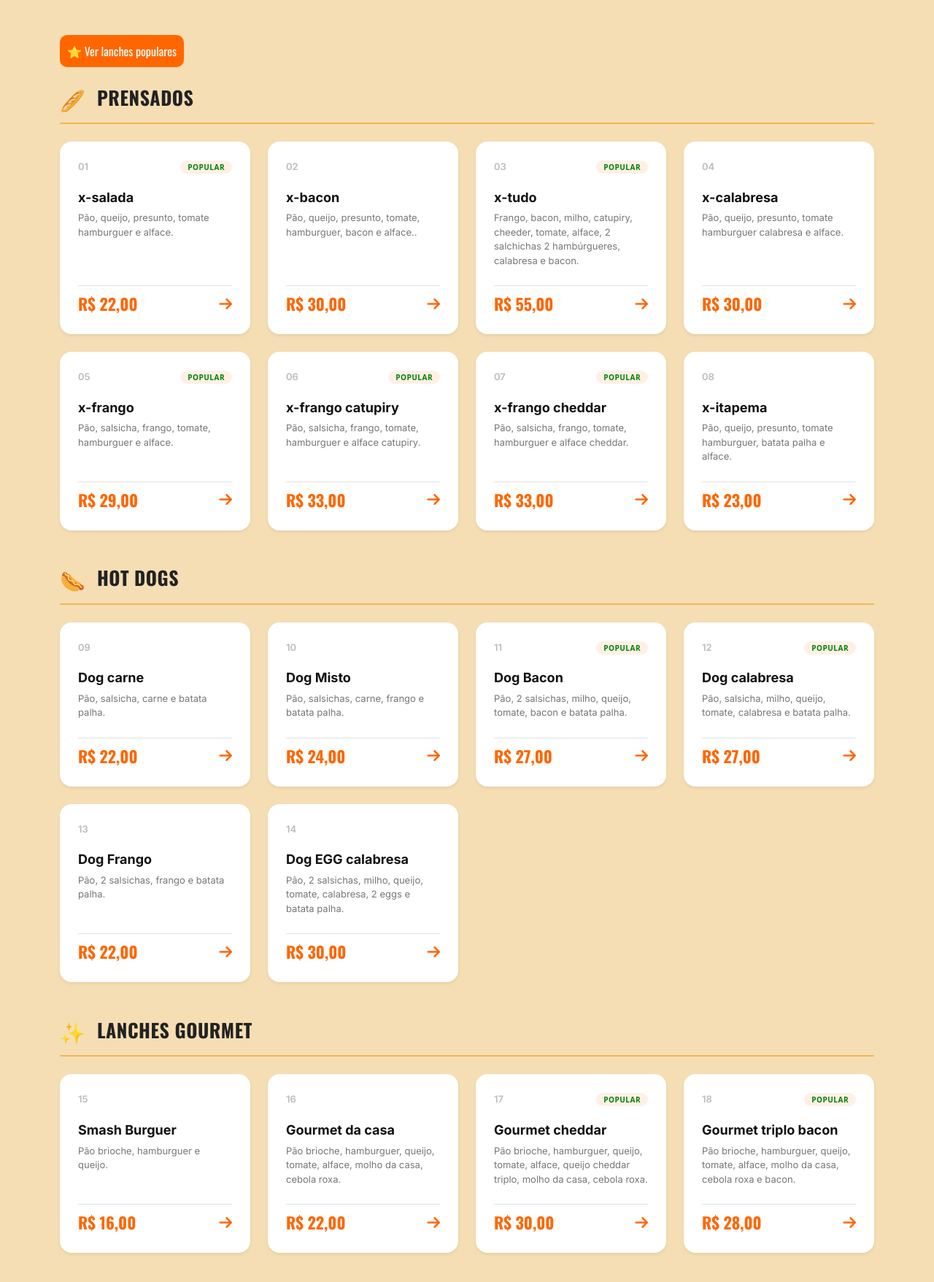
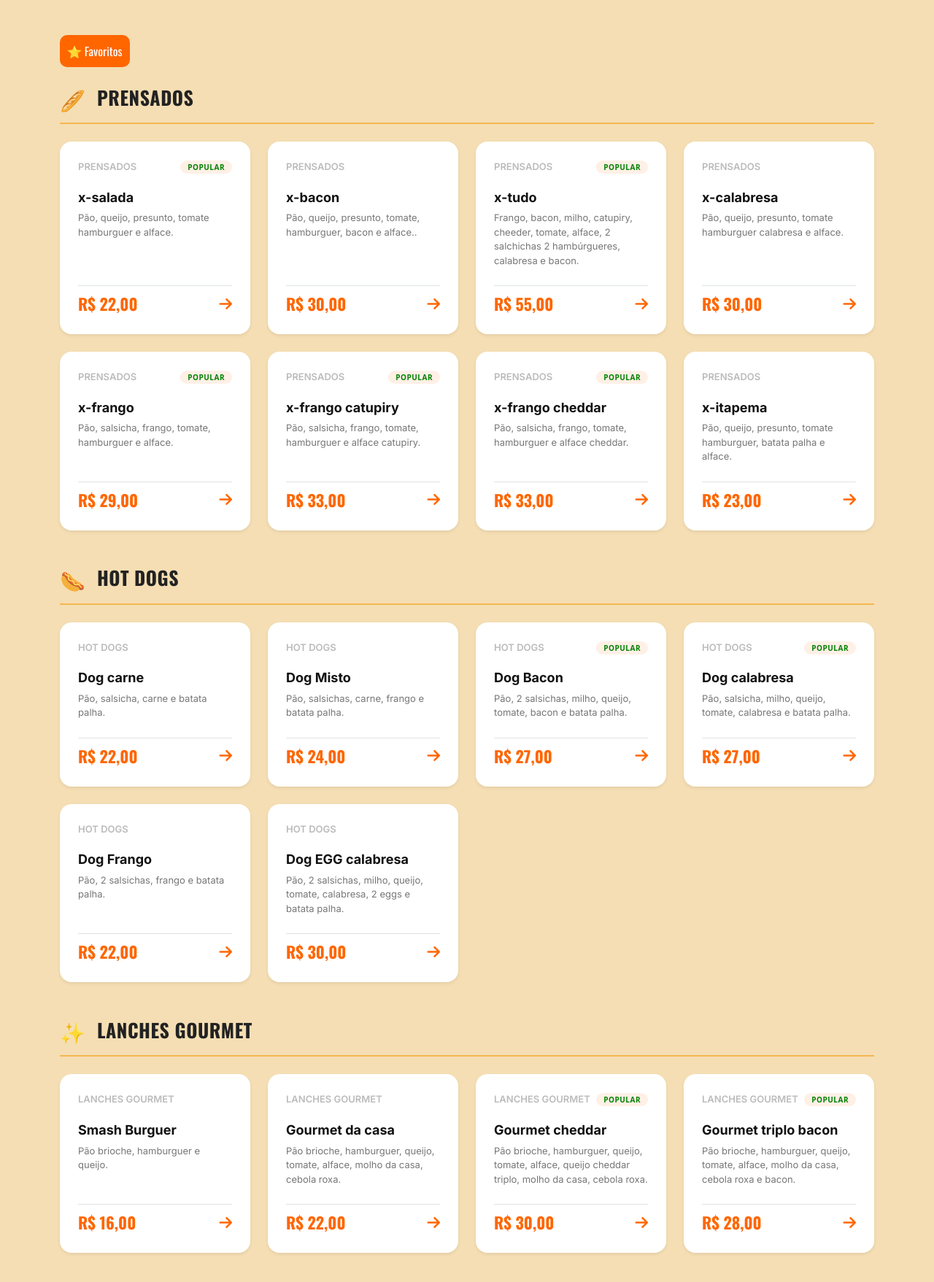
Before and after one commit to lucasamadio-debug/Projeto2modulo, a PHP site: page /cardapio in a window 1280 px wide. Shown: the part 134-1891 px from the top of the page at 73% size. Run offline with PHP 8.4, Linux system fonts and the light colour scheme; data comes from the database, SQL or seed files in the repository.

Commit message:
finalizado

```diff
--- a/include/coneçao.php
+++ b/include/coneçao.php
@@ -1,8 +1,8 @@
 <?php
-$servername = "127.0.0.1";  // como está tudo na mesma máquina por enquanto
-$username = "root";
-$password = "";              // deixe vazio se não colocou senha no XAMPP
-$dbname = "thiagolanche";
+$servername = "192.168.56.101";  // como está tudo na mesma máquina por enquanto
+$username = "lucas";
+$password = "luna2803";              // deixe vazio se não colocou senha no XAMPP
+$dbname = "thiago lanches";
 
 $conn = new mysqli($servername, $username, $password, $dbname);
 
--- a/index.php
+++ b/index.php
@@ -65,17 +65,10 @@ if (isset($_GET["param"])) {
         <!-- Carrossel de Lanches -->
         <div id="carrosselLanches" class="carousel slide" data-bs-ride="carousel">
 
-  <!-- Indicadores (pontinhos) -->
-        <div class="carousel-indicators">
-             <button type="button" data-bs-target="#carrosselLanches" data-bs-slide-to="0" class="active"></button>
-             <button type="button" data-bs-target="#carrosselLanches" data-bs-slide-to="1"></button>
-             <button type="button" data-bs-target="#carrosselLanches" data-bs-slide-to="2"></button>
-        </div>
-
   <!-- Slides -->
   <div class="carousel-inner">
 
-    <!-- Slide 1 -->
+    <!-- fotos 1 -->
     <div class="carousel-item active">
       <div class="d-flex justify-content-center gap-4 py-4">
         <div class="card" style="width: 200px;">
@@ -102,7 +95,7 @@ if (isset($_GET["param"])) {
       </div>
     </div>
 
-    <!-- Slide 2 -->
+    <!-- fotos 2 -->
     <div class="carousel-item">
       <div class="d-flex justify-content-center gap-4 py-4">
         <div class="card" style="width: 200px;">
@@ -148,7 +141,7 @@ if (isset($_GET["param"])) {
 <?php include "include/footer.php"; ?>
 
 <script src="https://cdn.jsdelivr.net/npm/bootstrap@5.3.3/dist/js/bootstrap.bundle.min.js"></script>
-<script src="js/index.js"></script>
+
 </body>
 
 </html>
--- a/pagina/cardapio.php
+++ b/pagina/cardapio.php
@@ -1,42 +1,42 @@
 <?php
 
-// ARRAY FIXO
+// ARRAY
 
 $cardapio_completo = [
     [
         'secao_titulo' => 'PRENSADOS',
         'secao_icon' => '🥖',
         'lanches' => [
-            ['num' => '01', 'nome' => 'x-salada', 'preco' => 22.00, 'ingredientes' => 'Pão, queijo, presunto, tomate hamburguer e alface.', 'popular' => true],
-            ['num' => '02', 'nome' => 'x-bacon', 'preco' => 30.00, 'ingredientes' => 'Pão, queijo, presunto, tomate, hamburguer, bacon e alface..'],
-            ['num' => '03', 'nome' => 'x-tudo', 'preco' => 55.00, 'ingredientes' => 'Frango, bacon, milho, catupiry, cheeder, tomate, alface, 2 salchichas 2 hambúrgueres, calabresa e bacon.', 'popular' => true],
-            ['num' => '04', 'nome' => 'x-calabresa', 'preco' => 30.00, 'ingredientes' => 'Pão, queijo, presunto, tomate hamburguer calabresa e alface.'],
-            ['num' => '05', 'nome' => 'x-frango', 'preco' => 29.00, 'ingredientes' => 'Pão, salsicha, frango, tomate, hamburguer e alface.', 'popular' => true],
-            ['num' => '06', 'nome' => 'x-frango catupiry', 'preco' => 33.00, 'ingredientes' => 'Pão, salsicha, frango, tomate, hamburguer e alface catupiry.', 'popular' => true],
-            ['num' => '07', 'nome' => 'x-frango cheddar', 'preco' => 33.00, 'ingredientes' => 'Pão, salsicha, frango, tomate, hamburguer e alface cheddar.', 'popular' => true],
-            ['num' => '08', 'nome' => 'x-itapema', 'preco' => 23.00, 'ingredientes' => 'Pão, queijo, presunto, tomate hamburguer, batata palha e alface.'],
+            ['num' => "PRENSADOS", "nome" => "x-salada", "preco" => 22.00, "ingredientes" => "Pão, queijo, presunto, tomate hamburguer e alface.", "popular" => true],
+            ['num' => "PRENSADOS", "nome" => "x-bacon", "preco" => 30.00, "ingredientes" => "Pão, queijo, presunto, tomate, hamburguer, bacon e alface.."],
+            ['num' => "PRENSADOS", "nome" => "x-tudo", "preco" => 55.00, "ingredientes" => "Frango, bacon, milho, catupiry, cheeder, tomate, alface, 2 salchichas 2 hambúrgueres, calabresa e bacon.", "popular" => true],
+            ['num' => "PRENSADOS", "nome" => "x-calabresa", "preco" => 30.00, "ingredientes" => "Pão, queijo, presunto, tomate hamburguer calabresa e alface."],
+            ['num' => "PRENSADOS", "nome" => "x-frango", "preco" => 29.00, "ingredientes" => "Pão, salsicha, frango, tomate, hamburguer e alface.", "popular" => true],
+            ['num' => "PRENSADOS", "nome" => "x-frango catupiry", "preco" => 33.00, "ingredientes" => "Pão, salsicha, frango, tomate, hamburguer e alface catupiry.", "popular" => true],
+            ['num' => "PRENSADOS", "nome" => "x-frango cheddar", "preco" => 33.00, "ingredientes" => "Pão, salsicha, frango, tomate, hamburguer e alface cheddar.", "popular" => true],
+            ['num' => "PRENSADOS", "nome" => "x-itapema", "preco" => 23.00, "ingredientes" => "Pão, queijo, presunto, tomate hamburguer, batata palha e alface."],
         ]
     ],
     [
         'secao_titulo' => 'HOT DOGS',
         'secao_icon' => '🌭',
         'lanches' => [
-            ['num' => '09', 'nome' => 'Dog carne', 'preco' => 22.00, 'ingredientes' => 'Pão, salsicha, carne e batata palha.'],
-            ['num' => '10', 'nome' => 'Dog Misto', 'preco' => 24.00, 'ingredientes' => 'Pão, salsichas, carne, frango e batata palha.'],
-            ['num' => '11', 'nome' => 'Dog Bacon', 'preco' => 27.00, 'ingredientes' => 'Pão, 2 salsichas, milho, queijo, tomate, bacon e batata palha.', 'popular' => true],
-            ['num' => '12', 'nome' => 'Dog calabresa', 'preco' => 27.00, 'ingredientes' => 'Pão, salsicha, milho, queijo, tomate, calabresa e batata palha.', 'popular' => true],
-            ['num' => '13', 'nome' => 'Dog Frango', 'preco' => 22.00, 'ingredientes' => 'Pão, 2 salsichas, frango e batata palha.'],
-            ['num' => '14', 'nome' => 'Dog EGG calabresa', 'preco' => 30.00, 'ingredientes' => 'Pão, 2 salsichas, milho, queijo, tomate, calabresa, 2 eggs e batata palha.']
+            ['num' => "HOT DOGS", "nome" => "Dog carne", "preco" => 22.00, "ingredientes" => "Pão, salsicha, carne e batata palha."],
+            ['num' => "HOT DOGS", "nome" => "Dog Misto", "preco" => 24.00, "ingredientes" => "Pão, salsichas, carne, frango e batata palha."],
+            ['num' => "HOT DOGS", "nome" => "Dog Bacon", "preco" => 27.00, "ingredientes" => "Pão, 2 salsichas, milho, queijo, tomate, bacon e batata palha.", "popular" => true],
+            ['num' => "HOT DOGS", "nome" => "Dog calabresa", "preco" => 27.00, "ingredientes" => "Pão, salsicha, milho, queijo, tomate, calabresa e batata palha.", "popular" => true],
+            ['num' => "HOT DOGS", "nome" => "Dog Frango", "preco" => 22.00, "ingredientes" => "Pão, 2 salsichas, frango e batata palha."],
+            ['num' => "HOT DOGS", "nome" => "Dog EGG calabresa", "preco" => 30.00, "ingredientes" => "Pão, 2 salsichas, milho, queijo, tomate, calabresa, 2 eggs e batata palha."]
         ]
     ],
     [
         'secao_titulo' => 'LANCHES GOURMET',
         'secao_icon' => '✨',
         'lanches' => [
-            ['num' => '15', 'nome' => 'Smash Burguer', 'preco' => 16.00, 'ingredientes' => 'Pão brioche, hamburguer e queijo.'],
-            ['num' => '16', 'nome' => 'Gourmet da casa', 'preco' => 22.00, 'ingredientes' => 'Pão brioche, hamburguer, queijo, tomate, alface, molho da casa, cebola roxa.'],
-            ['num' => '17', 'nome' => 'Gourmet cheddar', 'preco' => 30.00, 'ingredientes' => 'Pão brioche, hamburguer, queijo, tomate, alface, queijo cheddar triplo, molho da casa, cebola roxa.', 'popular' => true],
-            ['num' => '18', 'nome' => 'Gourmet triplo bacon', 'preco' => 28.00, 'ingredientes' => 'Pão brioche, hamburguer, queijo, tomate, alface, molho da casa, cebola roxa e bacon.', 'popular' => true],
+            ['num' => "LANCHES GOURMET", "nome" => "Smash Burguer", "preco" => 16.00, "ingredientes" => "Pão brioche, hamburguer e queijo."],
+            ['num' => "LANCHES GOURMET", "nome" => "Gourmet da casa", "preco" => 22.00, "ingredientes" => "Pão brioche, hamburguer, queijo, tomate, alface, molho da casa, cebola roxa."],
+            ['num' => "LANCHES GOURMET", "nome" => "Gourmet cheddar", "preco" => 30.00, "ingredientes" => "Pão brioche, hamburguer, queijo, tomate, alface, queijo cheddar triplo, molho da casa, cebola roxa.", "popular" => true],
+            ['num' => "LANCHES GOURMET", "nome" => "Gourmet triplo bacon", "preco" => 28.00, "ingredientes" => "Pão brioche, hamburguer, queijo, tomate, alface, molho da casa, cebola roxa e bacon.", "popular" => true],
         ]
     ]
 ];
@@ -102,9 +102,9 @@ $produtosDoBanco = buscarTodosProdutos($conn);
     <!-- Botão de filtro -->
     <div class="d-flex align-items-center gap-3 mb-4">
         <?php if (!$mostrarPopulares): ?>
-            <a href="?populares=sim" class="btn-filtrar">⭐ Ver lanches populares</a>
+            <a href="?populares=sim" class="btn-filtrar">⭐ Favoritos</a>
         <?php else: ?>
-            <span style="font-family:'Inter'; color:#ff6600;">⭐ Lanches populares</span>
+            <span style="font-family:'Oswald'; color:#ff6600;">⭐ Lanches favoritos</span>
             <a href="?" class="btn btn-sm btn-outline-secondary" style="border-radius:10px; background-color:#fff0e6; color:#ff6600;">
                 ✖ Ver todos
             </a>
@@ -112,7 +112,7 @@ $produtosDoBanco = buscarTodosProdutos($conn);
     </div>
 
 
-    <!-- SEÇÃO 1: DADOS DO ARRAY FIXO  -->
+    <!-- ARRAY FIXO  -->
 
     <?php foreach ($cardapioParaExibir as $secao): ?>
         <div class="menu-secao mb-5">
@@ -156,7 +156,7 @@ $produtosDoBanco = buscarTodosProdutos($conn);
     <?php endforeach; ?>
 
 
-    <!-- SEÇÃO 2: DADOS DO BANCO DE DADOS -->
+    <!-- DADOS DO BANCO -->
 
     <div class="menu-secao mb-5">
         <div class="secao-header d-flex align-items-center mb-4">
```
Also changed, not shown: thiagolanche.sql (renamed from banco.sql, +4 -4 lines), pagina/sobre.php (line endings or trailing spaces).
